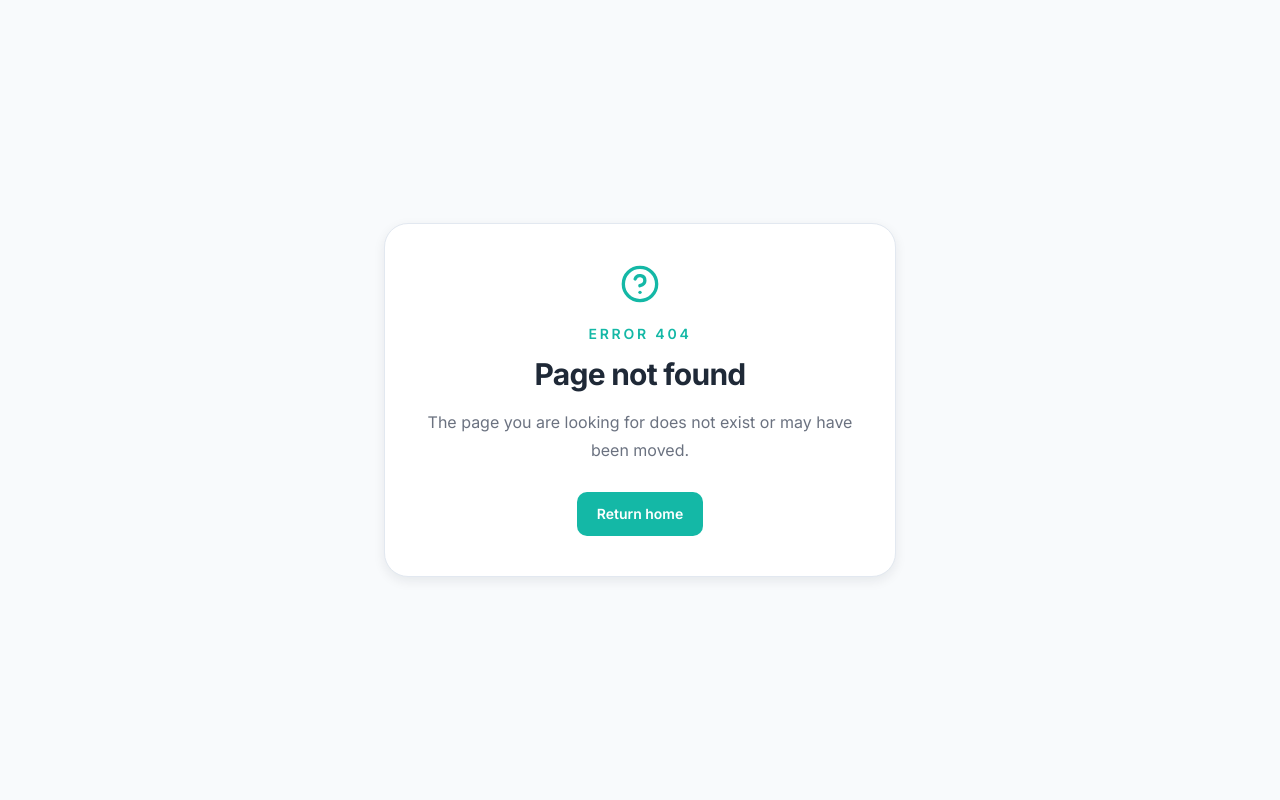
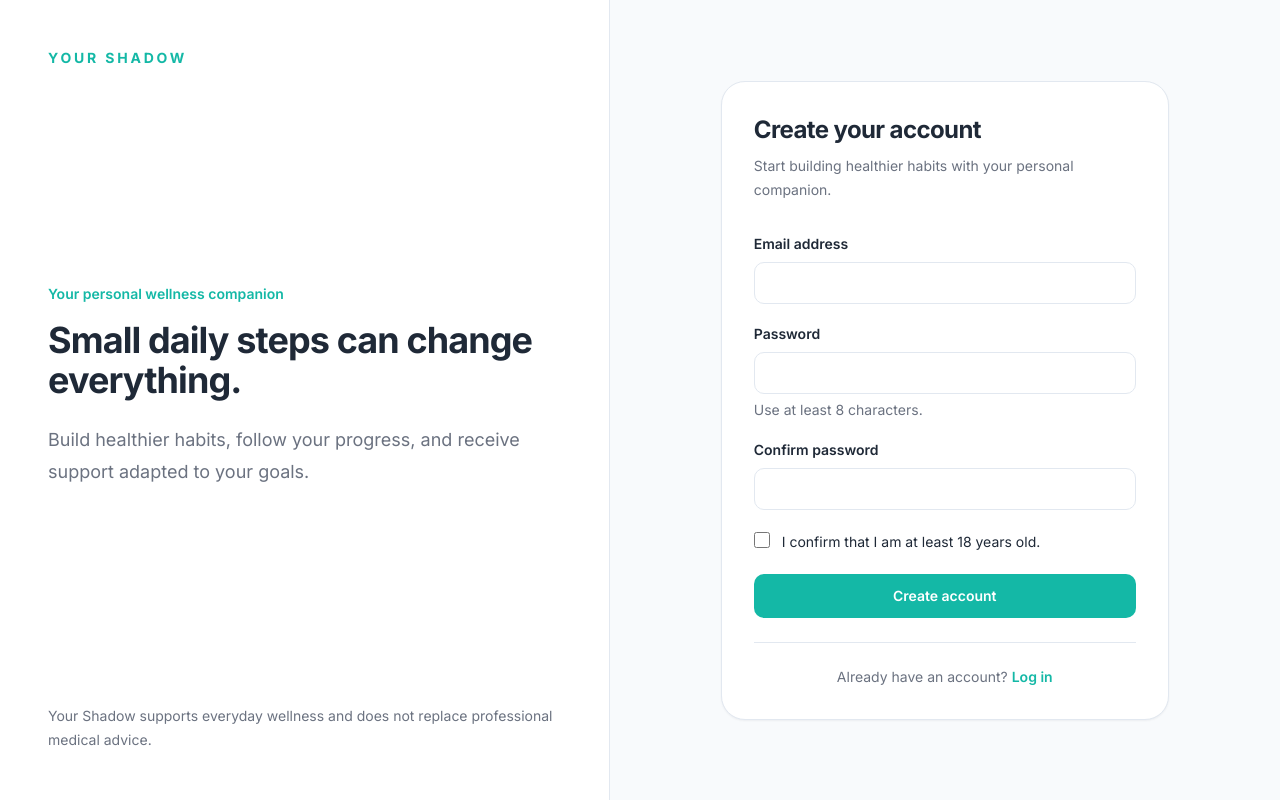
Before and after one commit to Austin7V/your-shadow, a Next.js app in the folder apps/web/: page /register in a window 1280 px wide. Before the commit this address had no page. Built offline with nearby package versions, Linux system fonts and the light colour scheme.

Commit message:
feat: add account registration page

```diff
--- /dev/null
+++ b/apps/web/src/app/(auth)/register/page.tsx
@@ -0,0 +1,11 @@
+import type { Metadata } from "next";
+import { RegisterForm } from "@/app/components/auth/register-form";
+
+export const metadata: Metadata = {
+  title: "Create account",
+  description: "Create your Your Shadow account.",
+};
+
+export default function RegisterPage() {
+  return <RegisterForm />;
+}
--- /dev/null
+++ b/apps/web/src/app/components/auth/register-form.tsx
@@ -0,0 +1,191 @@
+"use client";
+
+import Link from "next/link";
+import { useRouter } from "next/navigation";
+import { FormEvent, useState } from "react";
+import { registerUser, getAuthErrorMessage } from "@/lib/api/auth-api";
+import { AuthCard } from "./auth-card";
+import { Button } from "../ui/button";
+import { Checkbox } from "../ui/checkbox";
+import { Input } from "../ui/input";
+
+type RegisterField =
+  | "email"
+  | "password"
+  | "confirmPassword"
+  | "isAdultConfirmed";
+
+type RegisterFieldErrors = Partial<Record<RegisterField, string>>;
+
+const emailPattern = /^[^\s@]+@[^\s@]+\.[^\s@]+$/;
+
+export function RegisterForm() {
+  const router = useRouter();
+
+  const [email, setEmail] = useState("");
+  const [password, setPassword] = useState("");
+  const [confirmPassword, setConfirmPassword] = useState("");
+  const [isAdultConfirmed, setIsAdultConfirmed] = useState(false);
+  const [fieldErrors, setFieldErrors] = useState<RegisterFieldErrors>({});
+  const [formError, setFormError] = useState<string | null>(null);
+  const [isSubmitting, setIsSubmitting] = useState(false);
+
+  const clearFieldError = (field: RegisterField) => {
+    setFieldErrors((currentErrors) => {
+      const nextErrors = { ...currentErrors };
+
+      delete nextErrors[field];
+
+      return nextErrors;
+    });
+  };
+
+  const validateForm = (): RegisterFieldErrors => {
+    const errors: RegisterFieldErrors = {};
+    const normalizedEmail = email.trim();
+
+    if (!emailPattern.test(normalizedEmail)) {
+      errors.email = "Enter a valid email address.";
+    }
+
+    if (password.length < 8) {
+      errors.password = "Password must contain at least 8 characters.";
+    } else if (password.length > 128) {
+      errors.password = "Password must not exceed 128 characters.";
+    } else if (!/\S/.test(password)) {
+      errors.password = "Password must contain a non-whitespace character.";
+    }
+
+    if (confirmPassword !== password) {
+      errors.confirmPassword = "Passwords do not match.";
+    }
+
+    if (!isAdultConfirmed) {
+      errors.isAdultConfirmed =
+        "You must confirm that you are at least 18 years old.";
+    }
+
+    return errors;
+  };
+
+  const handleSubmit = async (event: FormEvent<HTMLFormElement>) => {
+    event.preventDefault();
+
+    const validationErrors = validateForm();
+
+    setFieldErrors(validationErrors);
+    setFormError(null);
+
+    if (Object.keys(validationErrors).length > 0) {
+      return;
+    }
+
+    setIsSubmitting(true);
+
+    try {
+      await registerUser({
+        email: email.trim().toLowerCase(),
+        password,
+        isAdultConfirmed,
+      });
+
+      router.push("/login?registered=true");
+    } catch (error: unknown) {
+      setFormError(getAuthErrorMessage(error));
+    } finally {
+      setIsSubmitting(false);
+    }
+  };
+
+  return (
+    <AuthCard
+      title="Create your account"
+      description="Start building healthier habits with your personal companion."
+      footer={
+        <>
+          Already have an account?{" "}
+          <Link
+            href="/login"
+            className="font-semibold text-primary hover:underline"
+          >
+            Log in
+          </Link>
+        </>
+      }
+    >
+      <form className="space-y-5" onSubmit={handleSubmit} noValidate>
+        {formError ? (
+          <div
+            className="rounded-md border border-error bg-error/10 px-4 py-3 text-sm text-error"
+            role="alert"
+          >
+            {formError}
+          </div>
+        ) : null}
+
+        <Input
+          id="register-email"
+          name="email"
+          type="email"
+          label="Email address"
+          autoComplete="email"
+          value={email}
+          error={fieldErrors.email}
+          disabled={isSubmitting}
+          onChange={(event) => {
+            setEmail(event.target.value);
+            clearFieldError("email");
+          }}
+        />
+
+        <Input
+          id="register-password"
+          name="password"
+          type="password"
+          label="Password"
+          autoComplete="new-password"
+          value={password}
+          error={fieldErrors.password}
+          hint="Use at least 8 characters."
+          disabled={isSubmitting}
+          onChange={(event) => {
+            setPassword(event.target.value);
+            clearFieldError("password");
+          }}
+        />
+
+        <Input
+          id="register-confirm-password"
+          name="confirmPassword"
+          type="password"
+          label="Confirm password"
+          autoComplete="new-password"
+          value={confirmPassword}
+          error={fieldErrors.confirmPassword}
+          disabled={isSubmitting}
+          onChange={(event) => {
+            setConfirmPassword(event.target.value);
+            clearFieldError("confirmPassword");
+          }}
+        />
+
+        <Checkbox
+          id="register-adult-confirmation"
+          name="isAdultConfirmed"
+          label="I confirm that I am at least 18 years old."
+          checked={isAdultConfirmed}
+          error={fieldErrors.isAdultConfirmed}
+          disabled={isSubmitting}
+          onChange={(event) => {
+            setIsAdultConfirmed(event.target.checked);
+            clearFieldError("isAdultConfirmed");
+          }}
+        />
+
+        <Button type="submit" className="w-full" loading={isSubmitting}>
+          Create account
+        </Button>
+      </form>
+    </AuthCard>
+  );
+}
```
